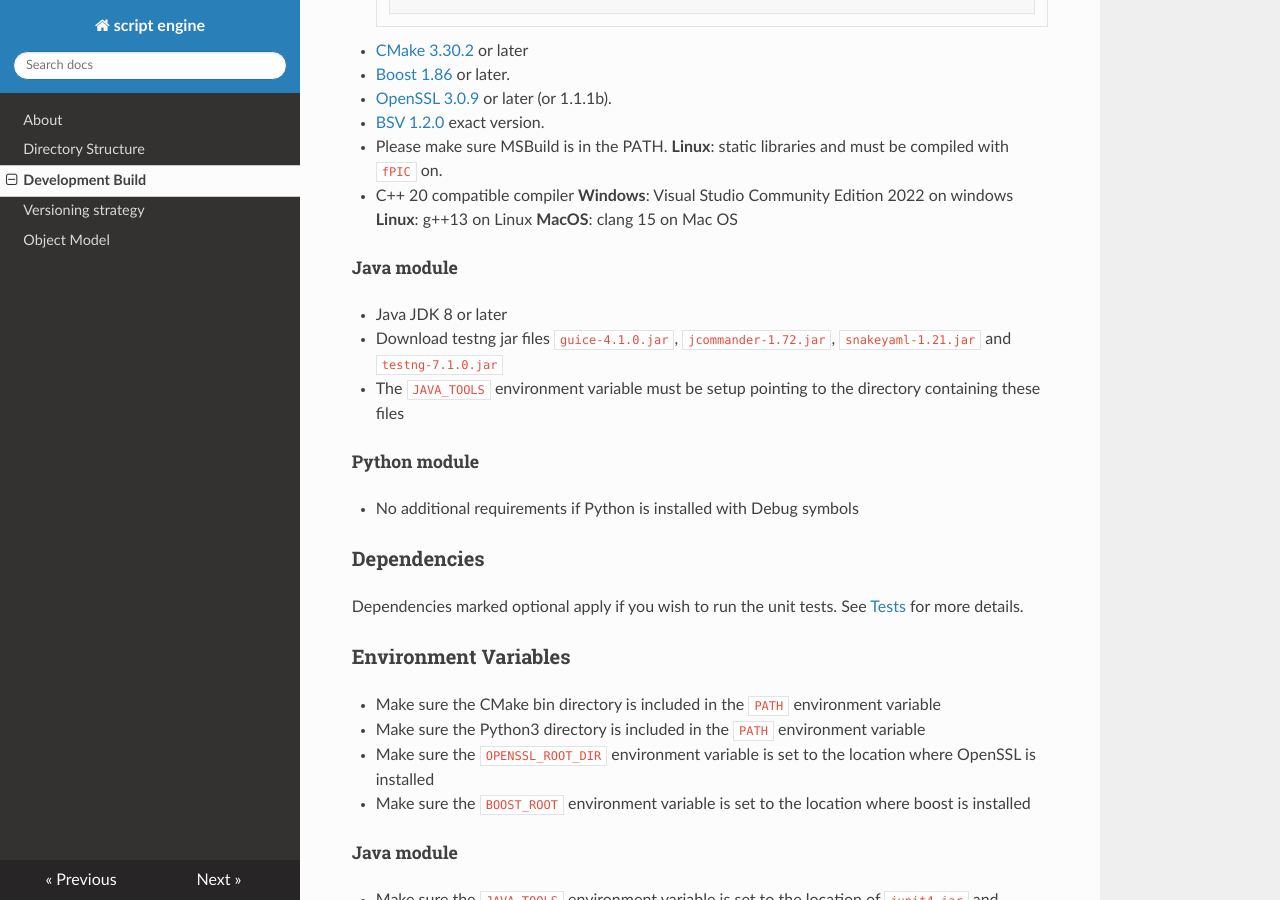
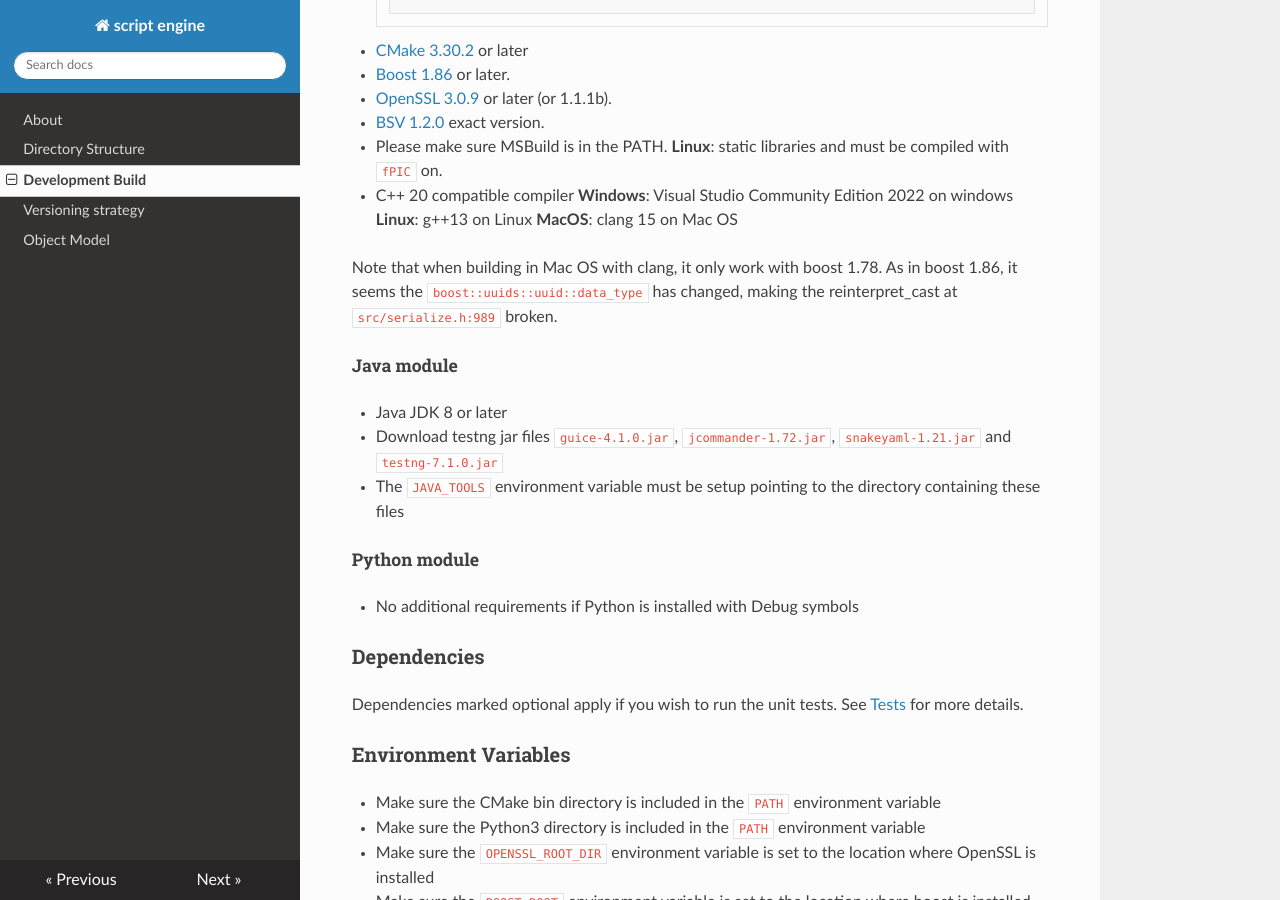
Before and after one commit to bitcoin-sv/bdk, an MkDocs documentation site: the page built from documentation/docs/build.md, in a window 1280 px wide and 900 px high, scrolled down 516 px. Built offline with MkDocs 1.6.1, drawn with Linux system fonts in a browser that asks for light colours; nearby versions of some CDN libraries.

Commit message:
document usage of boost for mac build

```diff
--- a/documentation/docs/build.md
+++ b/documentation/docs/build.md
@@ -21,6 +21,9 @@ python -m pip install pytest junitparser mkdocs pymdown-extensions plantuml_mark
 **Windows**: Visual Studio Community Edition 2022 on windows
 **Linux**: g++13 on Linux
 **MacOS**: clang 15 on Mac OS
+
+Note that when building in Mac OS with clang, it only work with boost 1.78. As in boost 1.86, it seems the `boost::uuids::uuid::data_type` has changed, making the reinterpret_cast at `src/serialize.h:989` broken.
+
 ##### Java module
 - Java JDK 8 or later
 - Download testng jar files `guice-4.1.0.jar`, `jcommander-1.72.jar`, `snakeyaml-1.21.jar` and `testng-7.1.0.jar`
```
